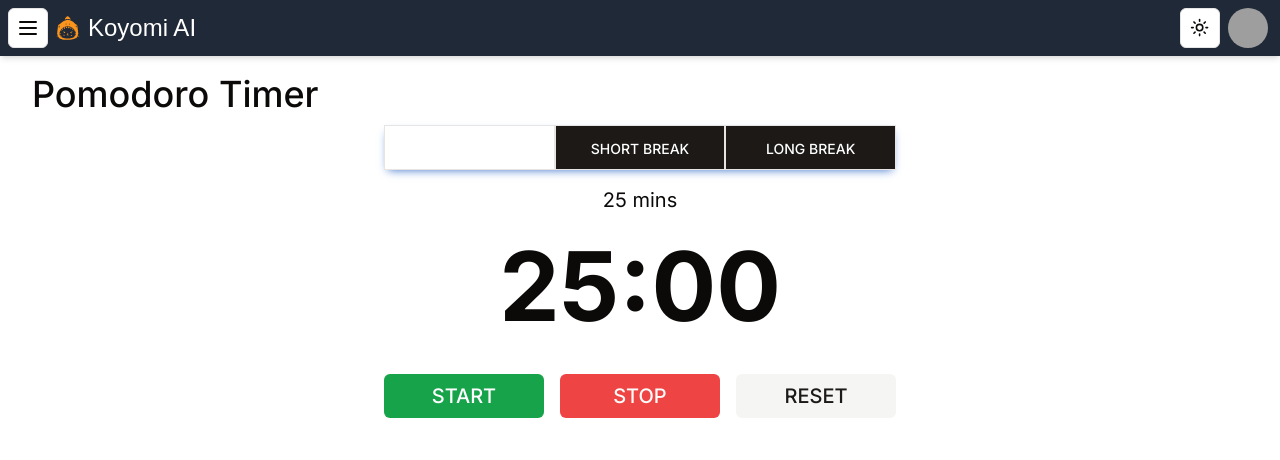
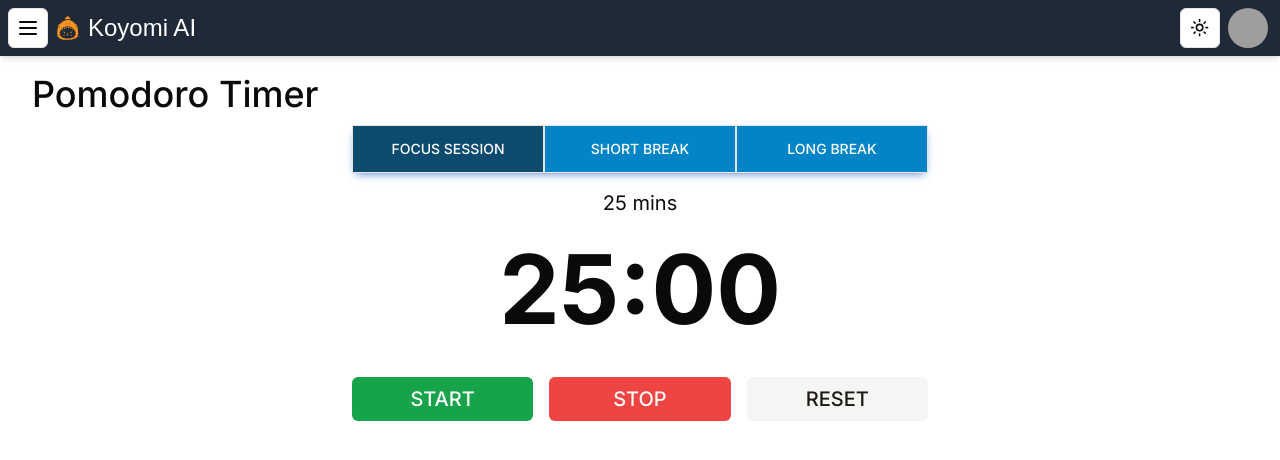
Before and after one commit to LoTerence/koyomi-web, a Next.js app: page /dashboard/pomo in a window 1280 px wide. Shown: the top 460 px of the page. Built offline with nearby package versions, Linux system fonts and the light colour scheme; grey boxes are pictures that could not be loaded; a web font is replaced by a local one.

Commit message:
style session button group

```diff
--- a/app/dashboard/pomo/timer.tsx
+++ b/app/dashboard/pomo/timer.tsx
@@ -3,6 +3,7 @@
 import { useState } from 'react';
 import usePomo, { sessions, formatTime, Session } from './usePomo';
 import { Button } from '@/components/ui/button';
+import clsx from 'clsx';
 
 export default function Timer() {
   const [activeSessionId, setActiveSessionId] = useState(0);
@@ -18,23 +19,23 @@ export default function Timer() {
   return (
     <section>
       {/* Session Button Group */}
-      <div className="mx-auto flex w-full max-w-lg shadow-[0_4px_9px_-4px_#3b71ca]">
+      <div className="mx-auto flex w-full max-w-xl shadow-[0_4px_9px_-4px_#3b71ca]">
         {sessions.map((session) => {
           const isActive = activeSessionId === session.id;
           return (
-            <button
+            <Button
               key={session.id}
               type="button"
-              className={
-                (isActive
-                  ? 'bg-primary-800 dark:bg-primary-700 '
-                  : 'hover:bg-primary-600 focus:bg-primary-600 active:bg-primary-700 bg-primary focus:outline-none focus:ring-0 ') +
-                'border-primary-800 inline-block flex-1 border  px-4 pb-2.5 pt-3 text-sm font-medium uppercase leading-normal text-white transition duration-150 ease-in-out'
-              }
+              className={clsx(
+                'h-12 flex-1 rounded-none border border-input px-4 uppercase text-white',
+                isActive
+                  ? 'bg-sky-900 hover:bg-sky-900'
+                  : 'bg-sky-600 hover:bg-sky-600/90 active:bg-sky-700',
+              )}
               onClick={() => handleSessionButtonClick(session)}
             >
               {session.name}
-            </button>
+            </Button>
           );
         })}
       </div>
@@ -50,7 +51,7 @@ export default function Timer() {
       </div>
 
       {/* Timer Controls */}
-      <div className="mx-auto flex w-full max-w-lg flex-wrap justify-center gap-x-4 sm:flex-nowrap">
+      <div className="mx-auto flex w-full max-w-xl flex-wrap justify-center gap-x-4 sm:flex-nowrap">
         <Button
           size="lg"
           className="w-full bg-green-600 text-xl text-white hover:bg-green-600/90 sm:flex-1"
```
